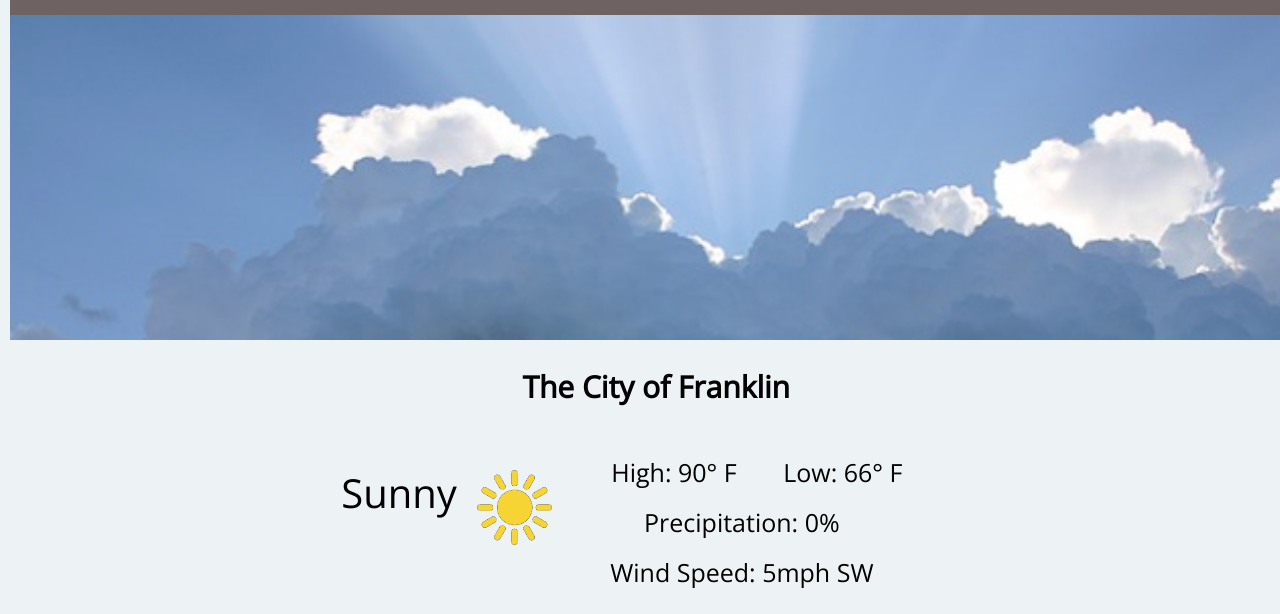
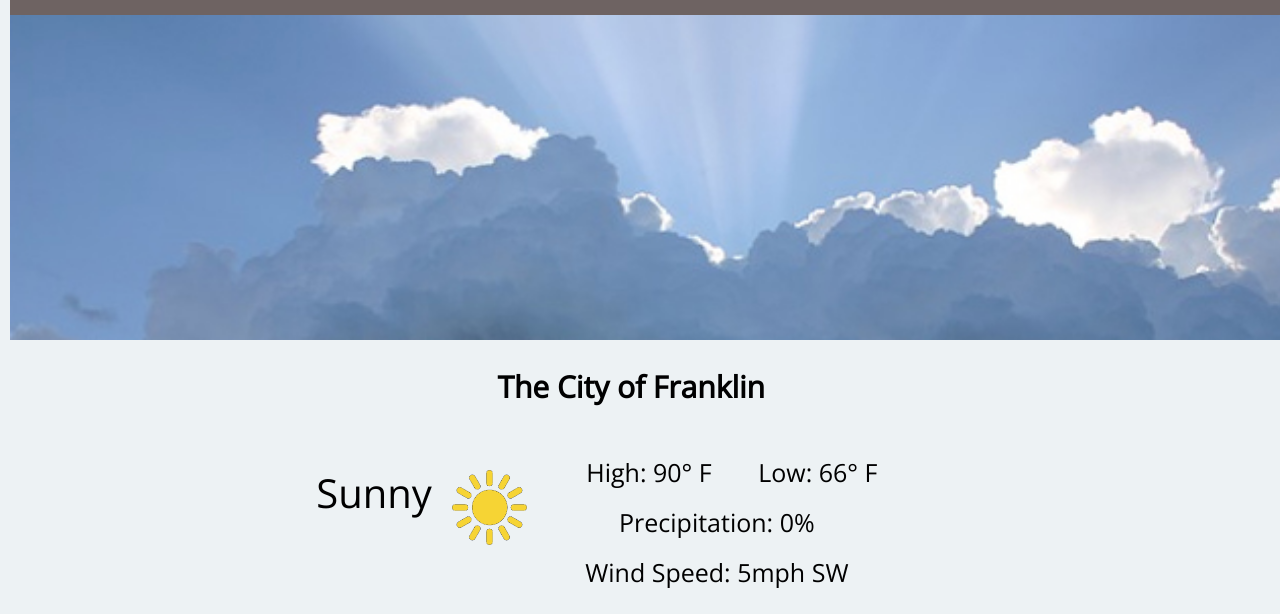
Before and after one commit to alexandra-derby/alexandra-derby.github.io, a plain HTML site: page assignments/lesson-5/franklin-5.html in a window 1280 px wide. Shown: the part 186-800 px from the top of the page. Drawn offline with nearby package versions, Linux system fonts and the light colour scheme; files that its build step writes are made by us from their sources.

Commit message:
week 6 updates

```diff
--- a/assignments/lesson-5/styles/large-5.css
+++ b/assignments/lesson-5/styles/large-5.css
@@ -63,7 +63,7 @@ main figure { display: none }
 main h2 {
     display: inline-block;
     padding: 10px;
-    margin-right: 500px;
+    margin-right: 525px;
 }
 
 .highlow {
```
